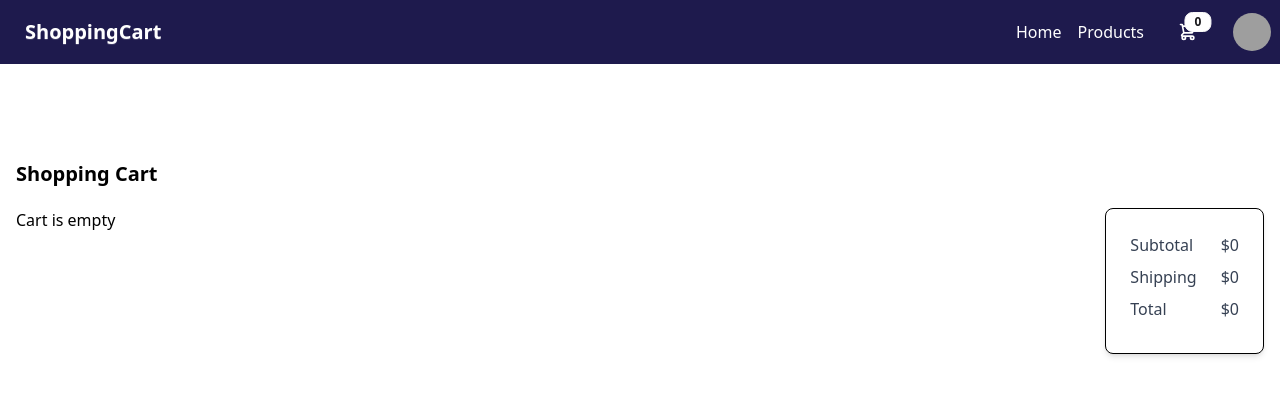
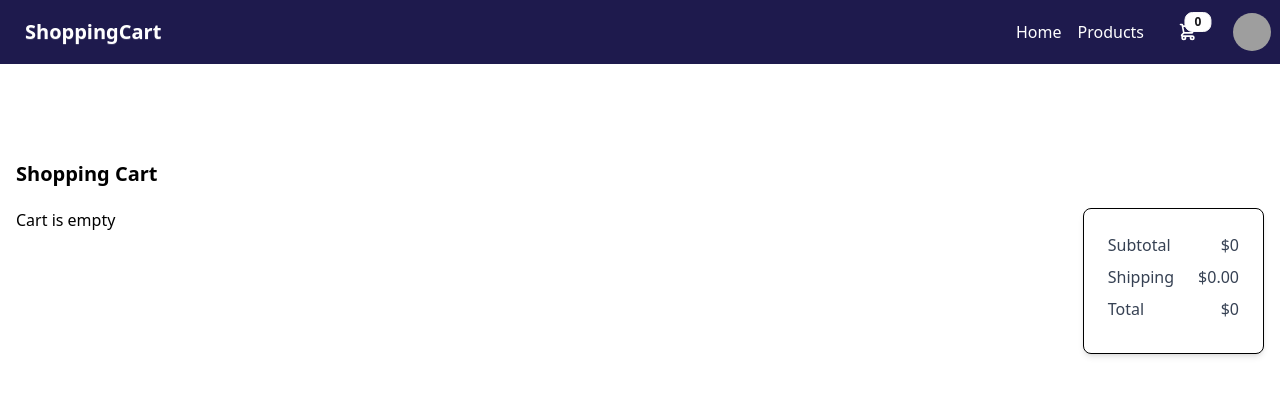
Before and after one commit to moonspark78/redux-shopping-cart, a React (Vite) app: page /cart in a window 1280 px wide. Shown: the top 396 px of the page. Built offline with nearby package versions, Linux system fonts and the light colour scheme; grey boxes are pictures that could not be loaded.

Commit message:
:wrench: in cartSlice fix bugs  :art:

```diff
--- a/src/pages/carts/BillingPage.jsx
+++ b/src/pages/carts/BillingPage.jsx
@@ -16,7 +16,7 @@ const BillingPage = () => {
         </div>
         <div className='mb-2 flex space-x-6 justify-between'>
             <p className="text-gray-700">Shipping</p>
-            <p className="text-gray-700">${tax}</p>
+            <p className="text-gray-700">${tax.toFixed(2)}</p>
         </div>
         <div className='mb-2 flex space-x-6 justify-between'>
             <p className="text-gray-700">Total</p>
--- a/src/pages/carts/CartItem.jsx
+++ b/src/pages/carts/CartItem.jsx
@@ -1,9 +1,17 @@
 import React from 'react'
 import { ImCross } from "react-icons/im";
+import { useDispatch } from 'react-redux';
+import { increaseQuantity } from "../../store/carts/cartSlice";
 
 
 const CartItem = ({item}) => {
     const {id, name, price, image, category, quantity} = item || {};
+    const dispatch = useDispatch();
+
+    const handleIncreaseQuantity = () => {
+        dispatch(increaseQuantity(id))
+    };
+
   return (
     <div>
         <div className='rounded-lg'>
@@ -27,7 +35,7 @@ const CartItem = ({item}) => {
                             hover:bg-blue-500 hover:text-white'>-</span>
                             <input type='number' value={quantity} className='size-8 border bg-white text-center
                             text-xs outline-none' readOnly/>
-                            <span className='cursor-pointer rounded-l bg-gray-100 py-1 px-3.5 duration-100
+                            <span onClick={handleIncreaseQuantity} className='cursor-pointer rounded-l bg-gray-100 py-1 px-3.5 duration-100
                             hover:bg-blue-500 hover:text-white'>+</span>
                         </div>
 
```
